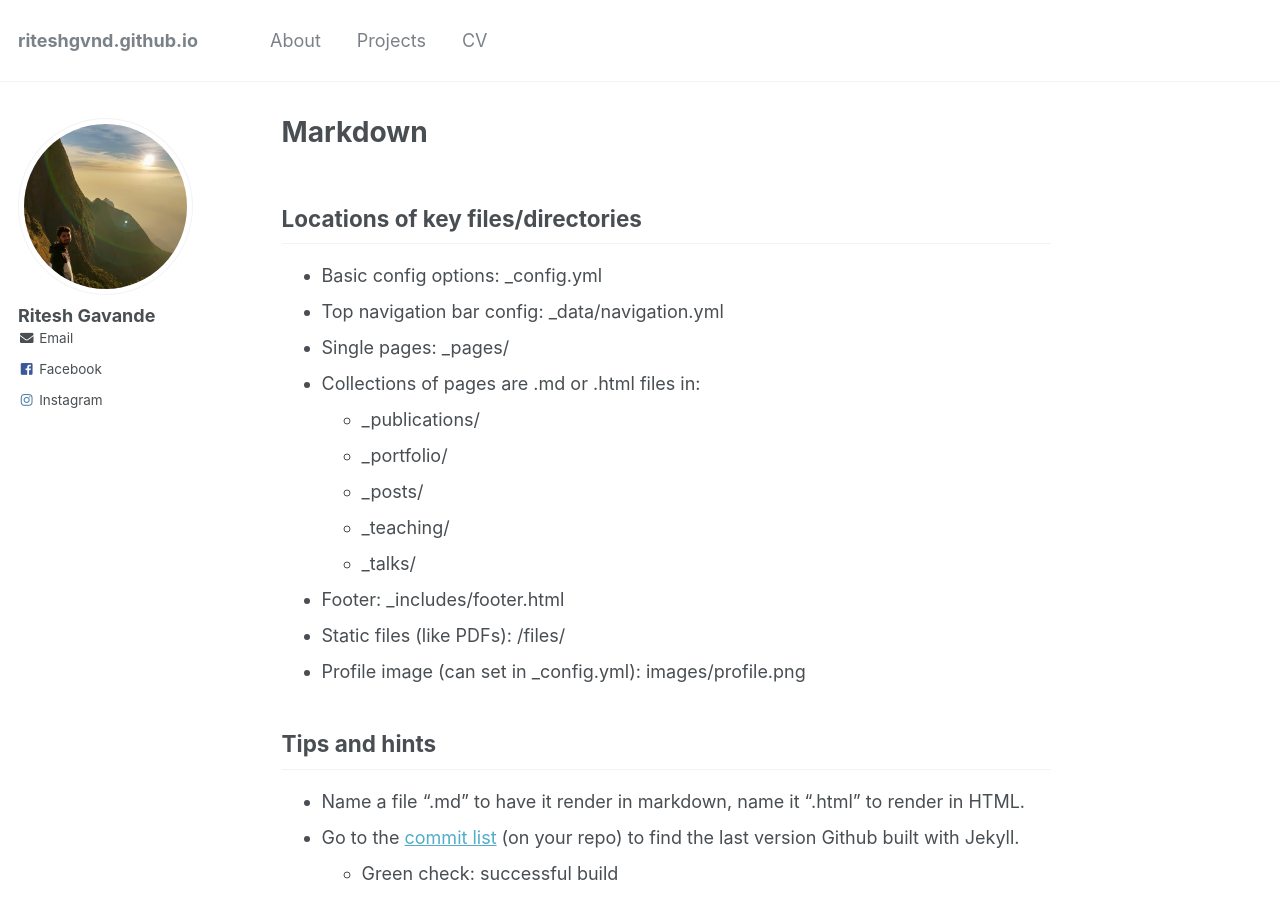
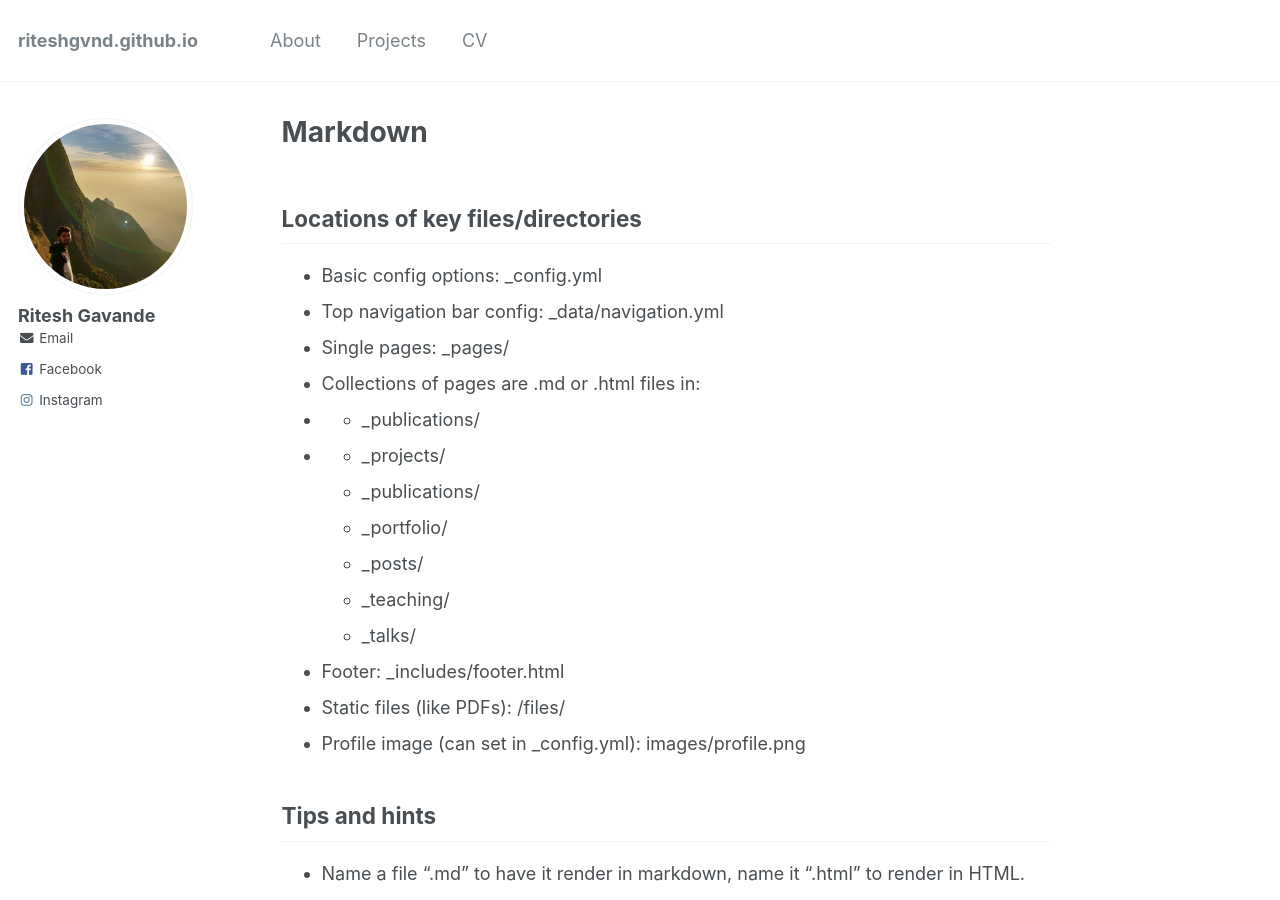
Before and after one commit to Riteshgvnd/riteshgvnd.github.io, a Jekyll site: the page built from _pages/markdown.md, in a window 1280 px wide and 900 px high. Built offline with Jekyll 4.4.1, drawn with Linux system fonts in a browser that asks for light colours.

Commit message:
Update markdown.md

```diff
--- a/_pages/markdown.md
+++ b/_pages/markdown.md
@@ -13,6 +13,8 @@ redirect_from:
 * Top navigation bar config: _data/navigation.yml
 * Single pages: _pages/
 * Collections of pages are .md or .html files in:
+* * _publications/
+* * _projects/
   * _publications/
   * _portfolio/
   * _posts/
```
